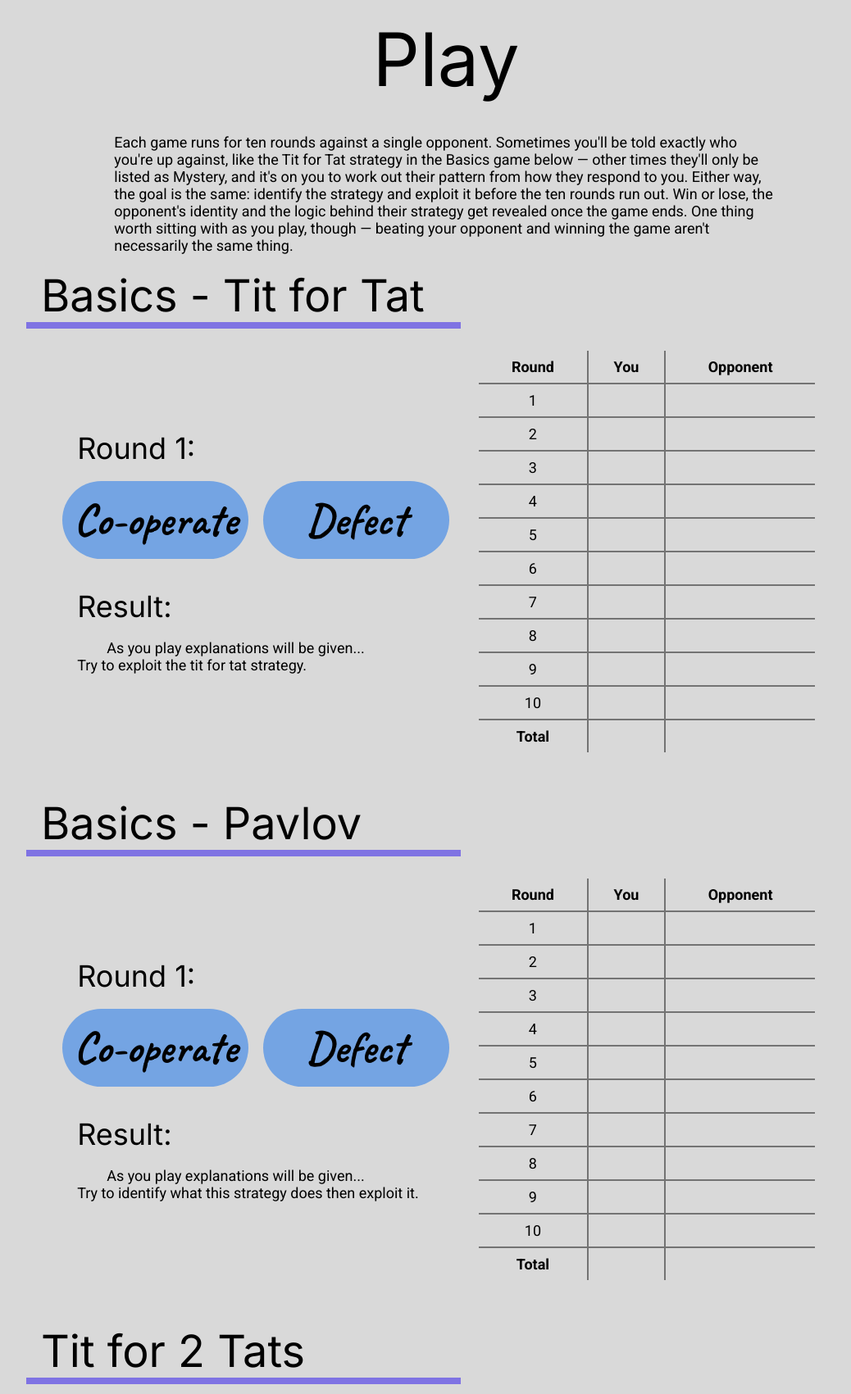
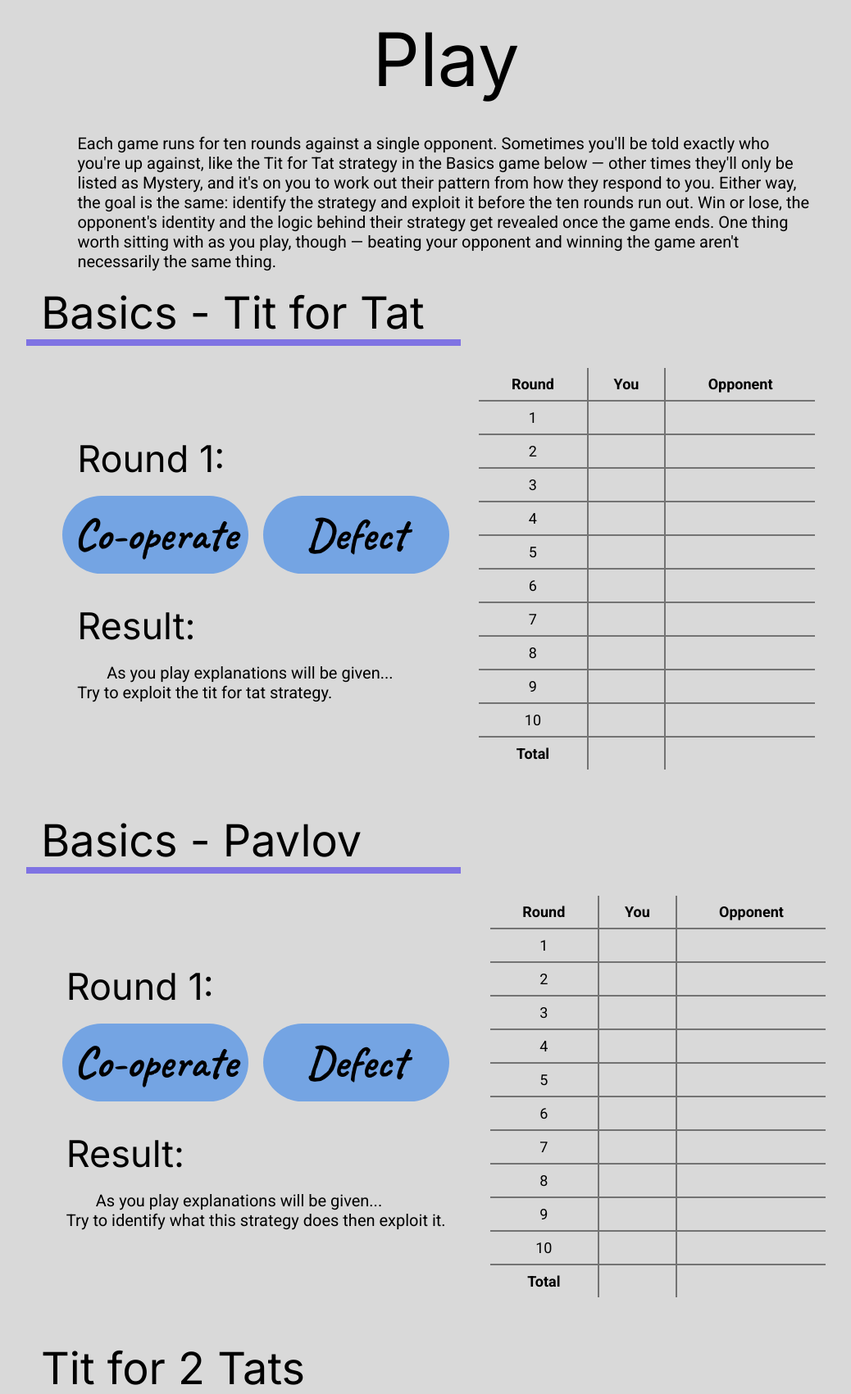
Before and after one commit to UNdefined439/The_Prisoners_Dilemma_Hub_Flask_Application, a Flask app: page /play in a window 1280 px wide. Shown: the part 236-1937 px from the top of the page at 82% size, without its empty margins (96-1134 px from the left). Run offline with Flask 3, Linux system fonts and the light colour scheme; parts of the project's set-up code (start-up, migrations or seed data) failed here and were passed over.

Commit message:
resize fonts based on trials

```diff
--- a/app/static/css/style.css
+++ b/app/static/css/style.css
@@ -217,7 +217,6 @@ footer>p {
     max-width: 100%;
     padding: 1rem;
     box-sizing: border-box;
-    font-size: 1rem;
     text-indent: 2rem;
 }
 
@@ -339,6 +338,7 @@ tr:last-child td {
 .result_title,
 .round_title {
     margin: 1rem;
+    font-size: 2.5rem;
 }
 
 .explanation {
@@ -350,6 +350,10 @@ tr:last-child td {
 
 /* Only apply to laptops. */
 @media screen and (min-width: 1024px) {
+
+    p {
+        font-size: 20px;
+    }
 
     .logo {
         margin: auto;
```
